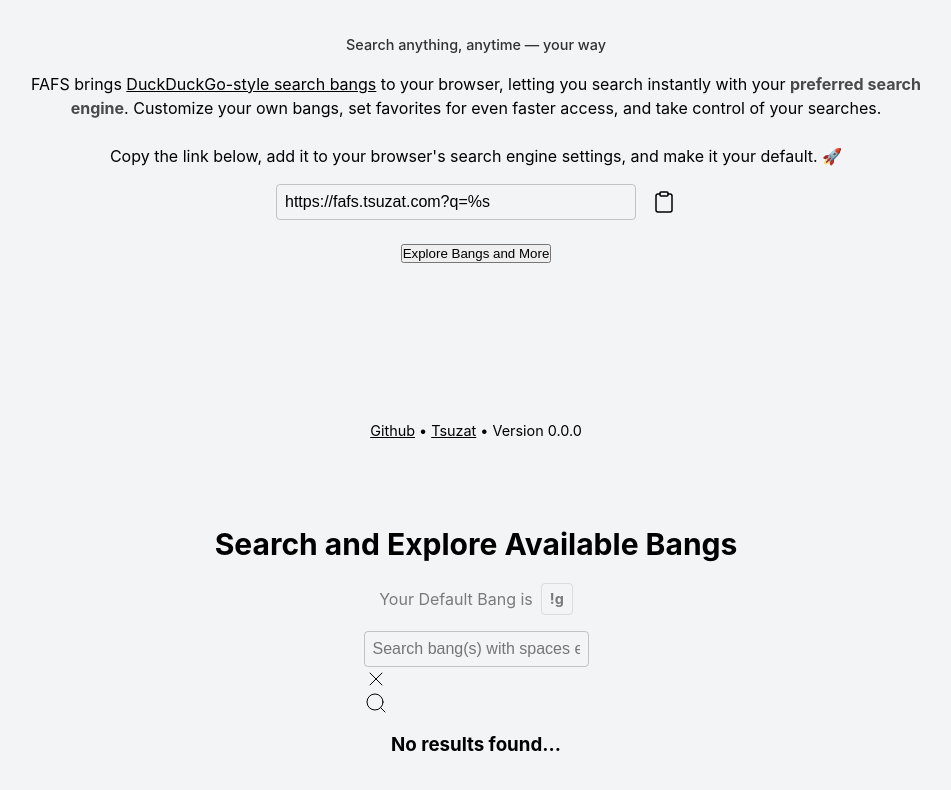
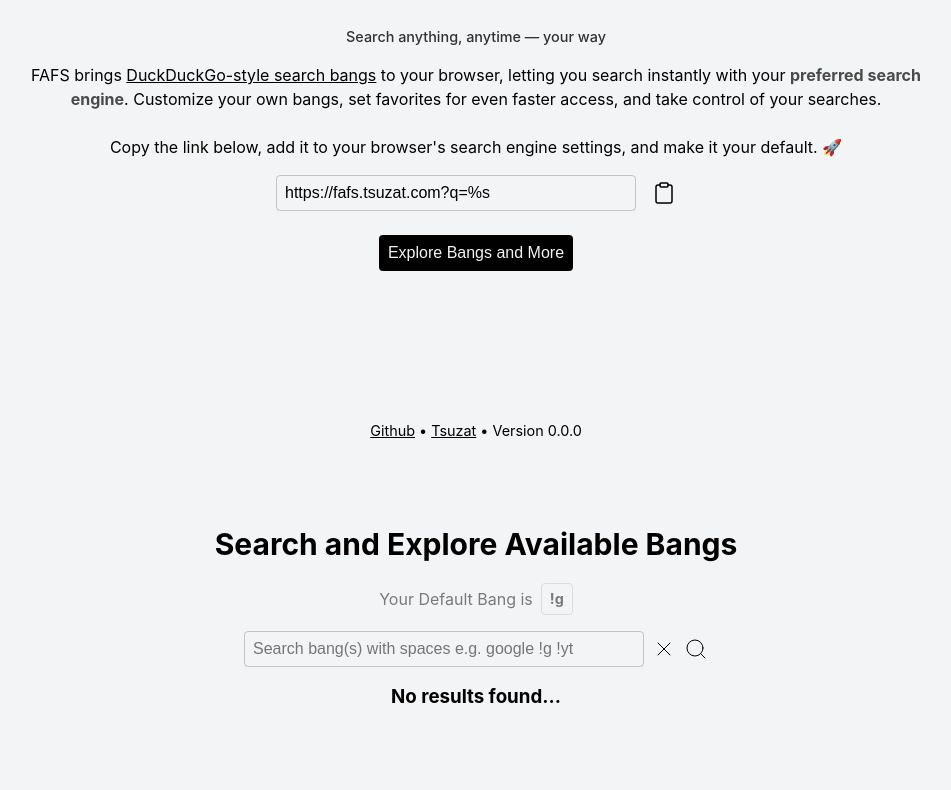
Before and after one commit to Tsuzat/fafs, a Svelte app: page / in a window 1280 px wide. Shown: the part 350-1140 px from the top of the page, without its empty margins (164-1115 px from the left). Built offline with nearby package versions, Linux system fonts and the light colour scheme.

Commit message:
feat: add styles for search container and results, including hover effects and button design

```diff
--- a/src/app.css
+++ b/src/app.css
@@ -233,3 +233,59 @@
 		animation-timing-function: cubic-bezier(0, 0, 0.2, 1);
 	}
 }
+
+.search-container {
+	width: 100%;
+	display: flex;
+	align-items: center;
+	justify-content: center;
+	gap: 0.5rem;
+	transition: all 0.3s;
+}
+
+.search-container button:hover svg {
+	stroke-width: 1.5;
+}
+
+.search-result {
+	display: grid;
+	grid-template-columns: repeat(auto-fit, minmax(10rem, 1fr));
+	gap: 1rem;
+	padding: 1rem;
+	max-width: 100%;
+	max-height: 100%;
+	width: 100%;
+	height: auto;
+	overflow: auto;
+	border: 0.5px dashed var(--color-border);
+	border-radius: 0.5rem;
+	padding: 1rem;
+}
+
+.search-result-bangs {
+	font-size: 0.9rem;
+	background-color: transparent;
+	color: currentColor;
+	border: 1px solid var(--color-border);
+	padding: 0.25rem 0.5rem;
+	cursor: pointer;
+	border-radius: 0.25rem;
+	align-content: center;
+	margin-right: 0.125rem;
+	margin-bottom: 0.125rem;
+	transition: background-color 0.3s;
+}
+
+.search-result-bangs:hover {
+	background-color: var(--color-border);
+}
+
+.show-search {
+	background: var(--color-text);
+	border: 1px solid var(--color-border);
+	padding: 0.5rem;
+	cursor: pointer;
+	border-radius: 0.25rem;
+	color: var(--color-bg);
+	font-size: 1rem;
+}
```
